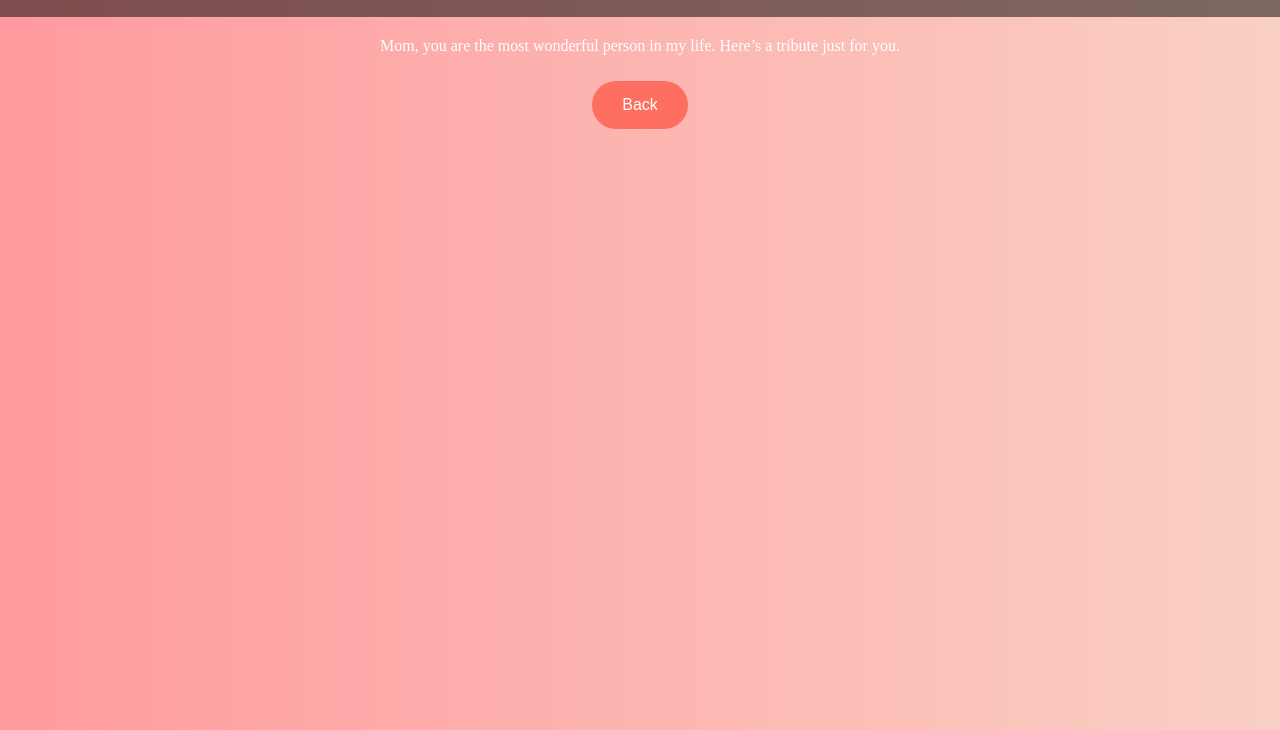
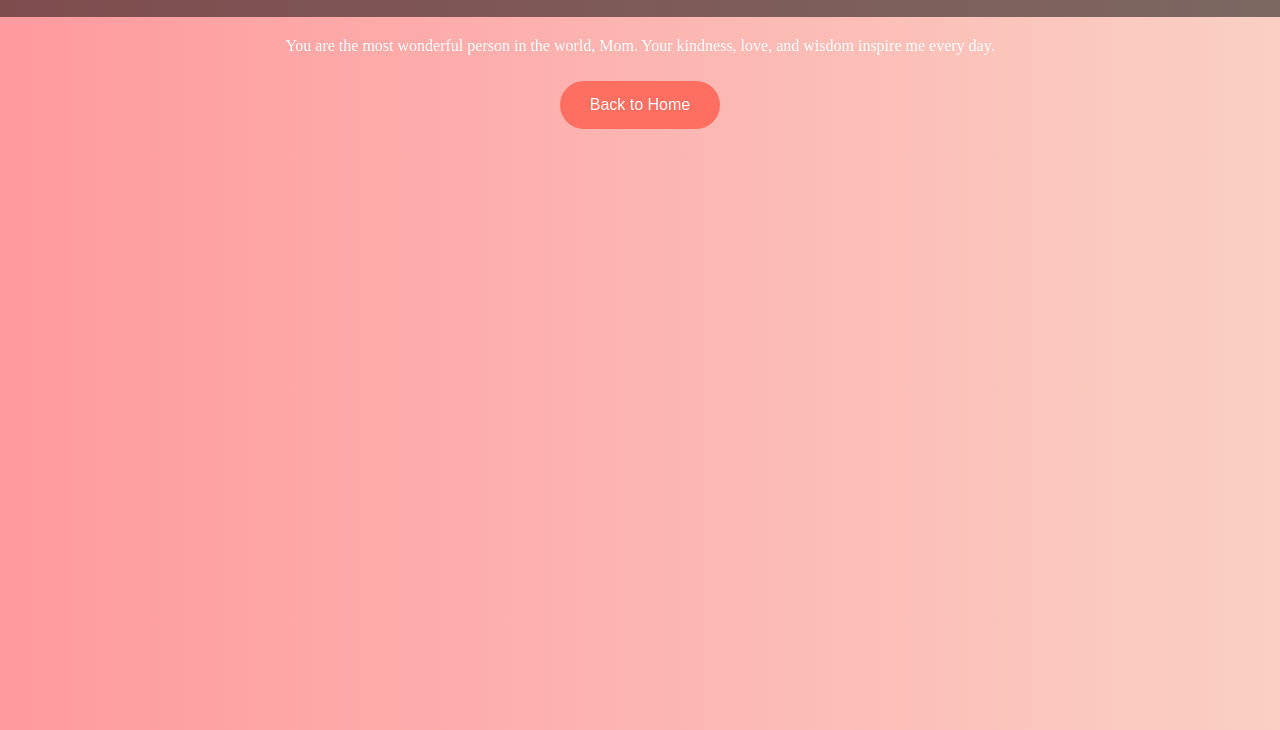
Before and after one commit to AmlanAmrutansu/Mothers-Day-Gift, a plain HTML site: page about.html in a window 1280 px wide. Shown: the part 70-800 px from the top of the page. Drawn offline with Linux system fonts and the light colour scheme.

Commit message:
Update about.html

```diff
--- a/about.html
+++ b/about.html
@@ -7,12 +7,13 @@
   <link rel="stylesheet" href="styles.css">
 </head>
 <body>
+  <div class="background-animation"></div>
   <header>
     <h1>About You</h1>
   </header>
   <main>
-    <p>Mom, you are the most wonderful person in my life. Here’s a tribute just for you.</p>
-    <button onclick="goBack()">Back</button>
+    <p>You are the most wonderful person in the world, Mom. Your kindness, love, and wisdom inspire me every day.</p>
+    <button onclick="goBack()">Back to Home</button>
   </main>
   <script src="script.js"></script>
 </body>
```
